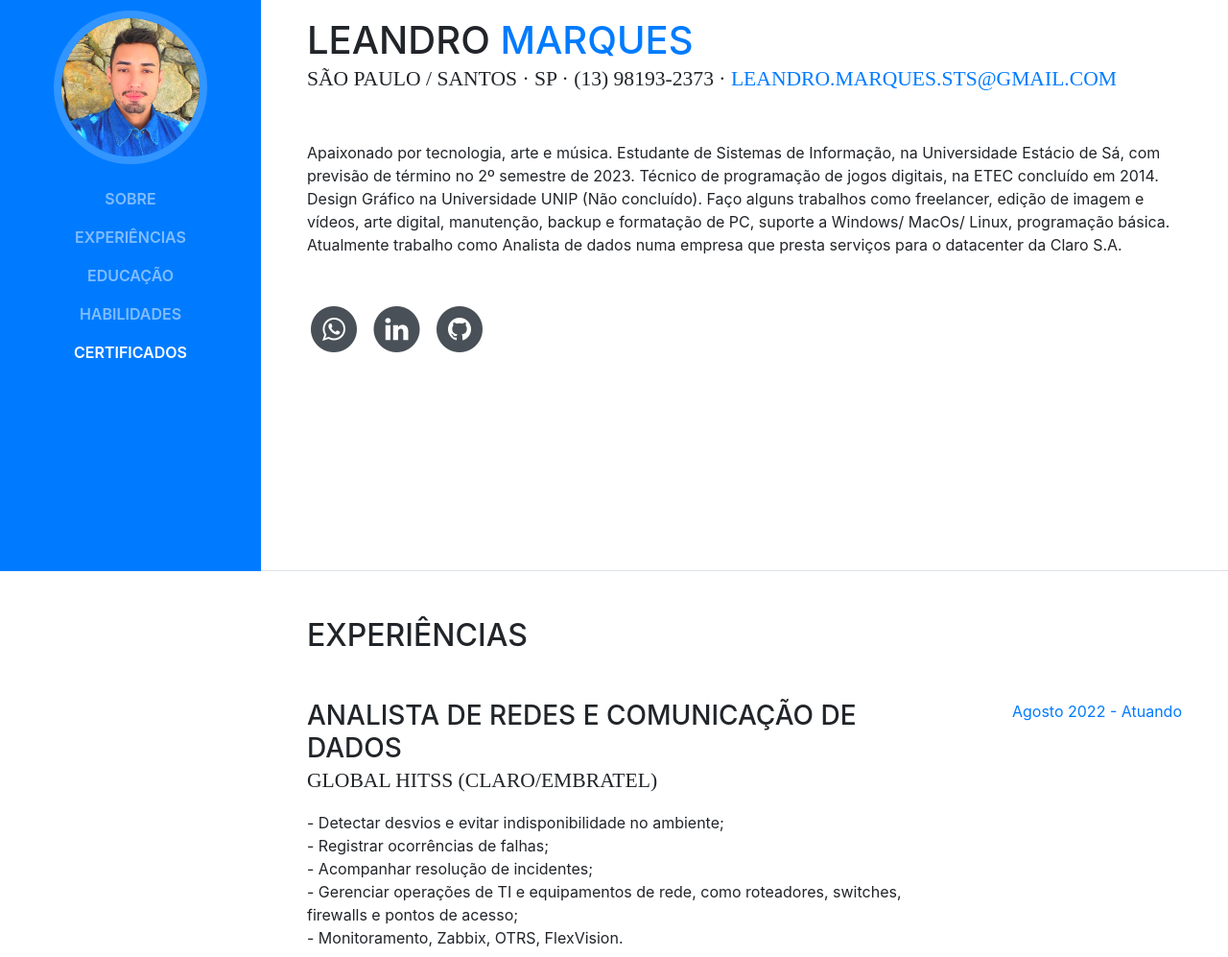
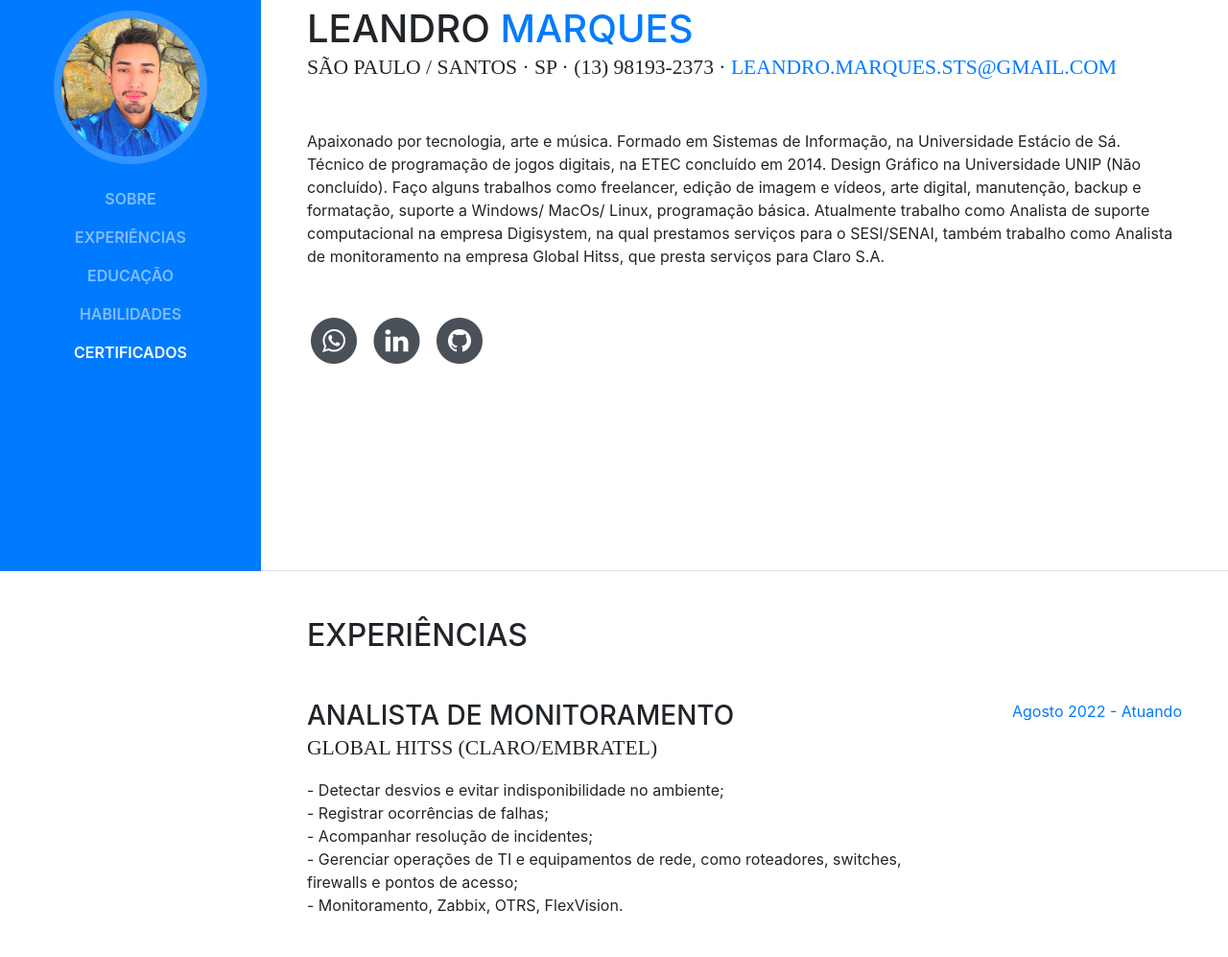
Before and after one commit to leandro-marquess/Portfolio, a website with bundled scripts: page index.html in a window 1280 px wide. Shown: the part 205-1202 px from the top of the page at 96% size. Built offline with nearby package versions, Linux system fonts and the light colour scheme; a web font is replaced by a local one.

Commit message:
Add files via upload

```diff
--- a/index.html
+++ b/index.html
@@ -68,7 +68,7 @@
           <div class="subheading mb-5">São Paulo / Santos · SP · (13) 98193-2373 ·
             <a href="mailto:leandro.marques.sts@gmail.com">leandro.marques.sts@gmail.com</a>
           </div>
-          <p class="mb-5">Apaixonado por tecnologia, arte e música. Estudante de Sistemas de Informação, na Universidade Estácio de Sá, com previsão de término no 2º semestre de 2023. Técnico de programação de jogos digitais, na ETEC concluído em 2014. Design Gráfico na Universidade UNIP (Não concluído). Faço alguns trabalhos como freelancer, edição de imagem e vídeos, arte digital, manutenção, backup e formatação de PC, suporte a Windows/ MacOs/ Linux, programação básica. Atualmente trabalho como Analista de dados numa empresa que presta serviços para o datacenter da Claro S.A.</p>
+          <p class="mb-5">Apaixonado por tecnologia, arte e música. Formado em Sistemas de Informação, na Universidade Estácio de Sá. Técnico de programação de jogos digitais, na ETEC concluído em 2014. Design Gráfico na Universidade UNIP (Não concluído). Faço alguns trabalhos como freelancer, edição de imagem e vídeos, arte digital, manutenção, backup e formatação, suporte a Windows/ MacOs/ Linux, programação básica. Atualmente trabalho como Analista de suporte computacional na empresa Digisystem, na qual prestamos serviços para o SESI/SENAI, também trabalho como Analista de monitoramento na empresa Global Hitss, que presta serviços para Claro S.A.</p>
           <ul class="list-inline list-social-icons mb-0">
 
             <li class="list-inline-item">
@@ -105,7 +105,7 @@
 
           <div class="resume-item d-flex flex-column flex-md-row mb-5">
             <div class="resume-content mr-auto">
-              <h3 class="mb-0">ANALISTA DE REDES E COMUNICAÇÃO DE DADOS</h3>
+              <h3 class="mb-0">ANALISTA DE MONITORAMENTO</h3>
               <div class="subheading mb-3">GLOBAL HITSS (CLARO/EMBRATEL)</div>
               <p>- Detectar desvios e evitar indisponibilidade no ambiente; <br>
                 - Registrar ocorrências de falhas;<br>
```
